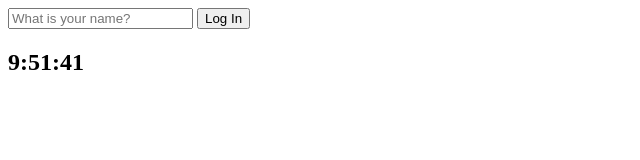
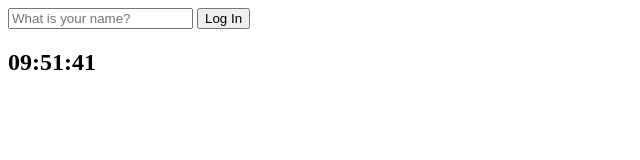
Before and after one commit to Kim-Hyeong-joon/momentum-electron, a plain HTML site: page index.html in a window 1280 px wide. Shown: the full height of the page, 0-640 px from the left. Drawn offline with Linux system fonts and the light colour scheme.

Commit message:
Update Clock

```diff
--- a/index.html
+++ b/index.html
@@ -17,7 +17,7 @@
       />
       <input type="submit" value="Log In" />
     </form>
-    <h2 id="clock">00:00</h2>
+    <h2 id="clock">00:00:00</h2>
     <h1 id="greeting" class="hidden"></h1>
 
     <script src="js/greetings.js"></script>
--- a/js/clock.js
+++ b/js/clock.js
@@ -1,8 +1,12 @@
-const clcok = document.querySelector("#clock");
+const clock = document.querySelector("#clock");
 
 function getClock() {
   const date = new Date();
-  clcok.innerText = `${date.getHours()}:${date.getMinutes()}:${date.getSeconds()}`;
+  const hours = String(date.getHours()).padStart(2, "0");
+  const minutes = String(date.getMinutes()).padStart(2, "0");
+  const seconds = String(date.getSeconds()).padStart(2, "0");
+
+  clock.innerText = `${hours}:${minutes}:${seconds}`;
 }
 
 getClock();
```
